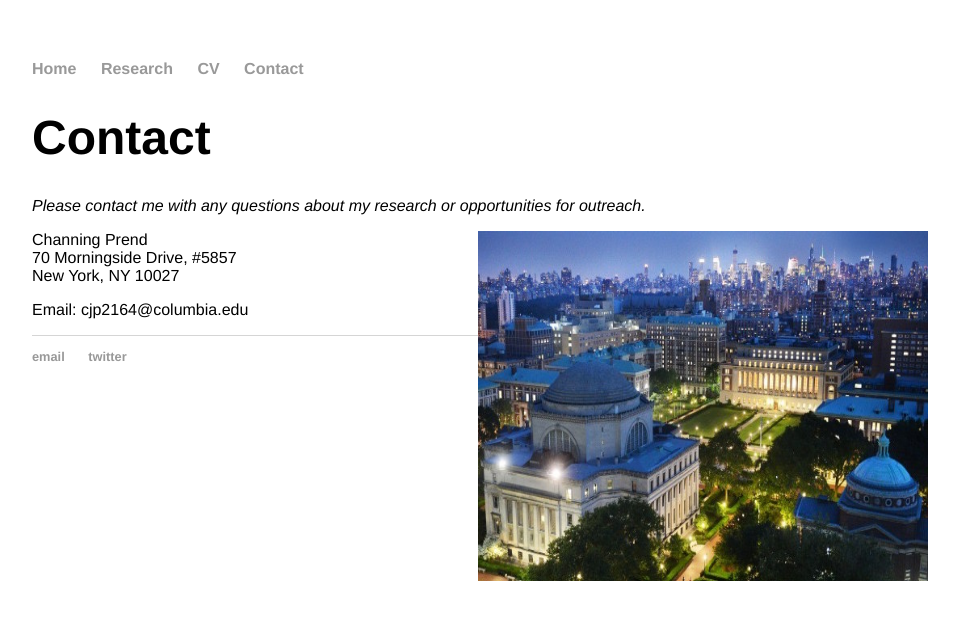
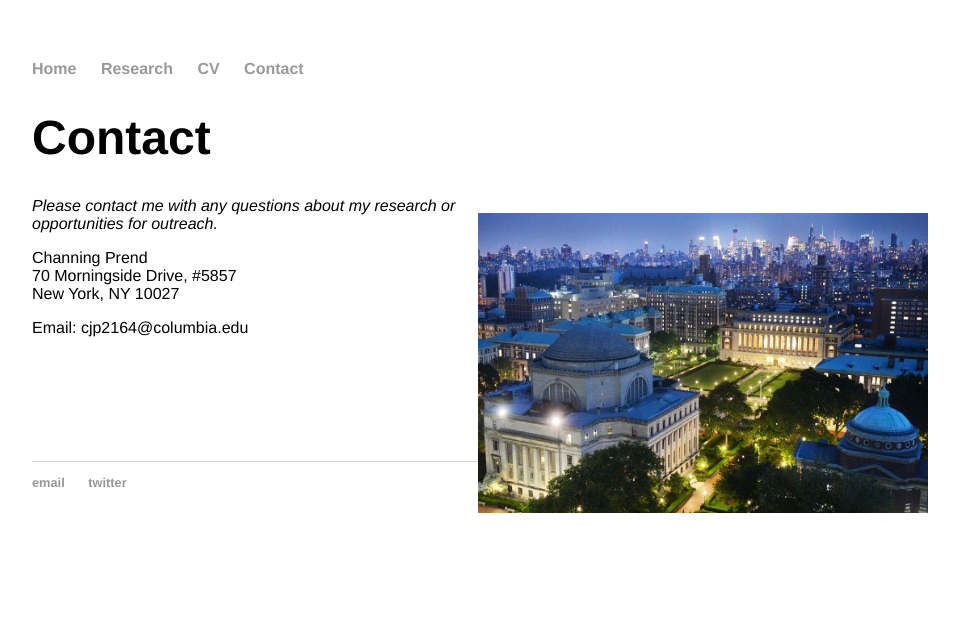
Before and after one commit to cprend/cprend.github.io, a Jekyll site: the page contact/index.html, which Jekyll copies as it is, in a window 1280 px wide. Shown: the top 620 px of the page, without its empty margins (160-1119 px from the left). Built offline with Jekyll 4.4.1, drawn with Linux system fonts in a browser that asks for light colours.

Commit message:
Update index.html

```diff
--- a/contact/index.html
+++ b/contact/index.html
@@ -18,13 +18,12 @@
 
 			<div class="blurb">
 	<h1>Contact</h1>
+			<p style="float: right;"><img src="columbia.jpg" width="450" height="300" class="inline"></p>
 			<em>Please contact me with any questions about my research or opportunities for outreach.</em>
-
-				<p style="float: right;"><img src="columbia.jpg" width="450" height="350" class="inline"></p>
 				<p>Channing Prend<br/>
 				70 Morningside Drive, #5857<br/>
 				New York, NY 10027</p>
-				<p> Email: cjp2164@columbia.edu</p>
+				<p> Email: cjp2164@columbia.edu</p><br/><br/><br/><br/><br/><br/>
 </div><!-- /.blurb -->
 
 			</div><!-- /.container -->
```
